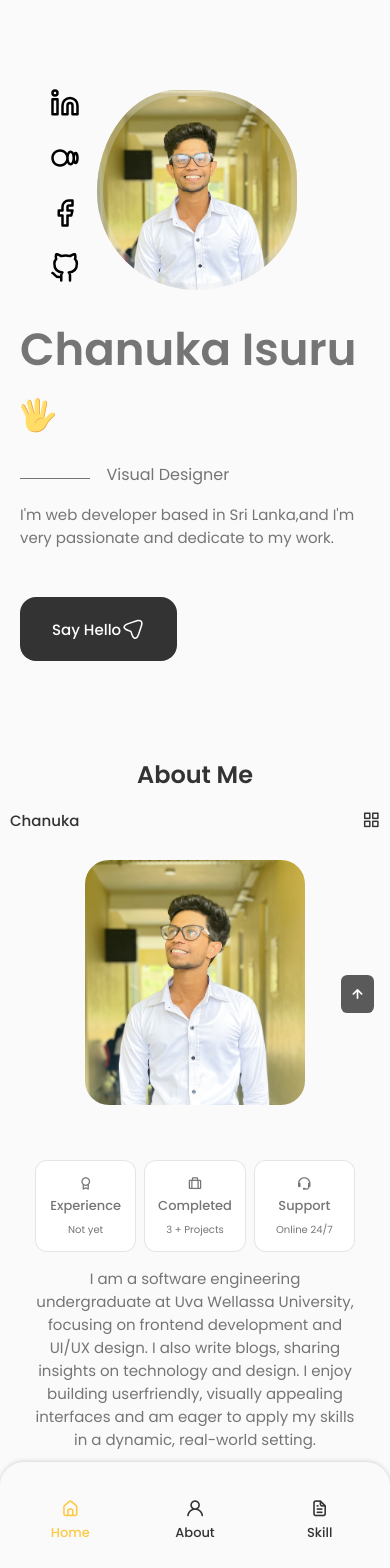
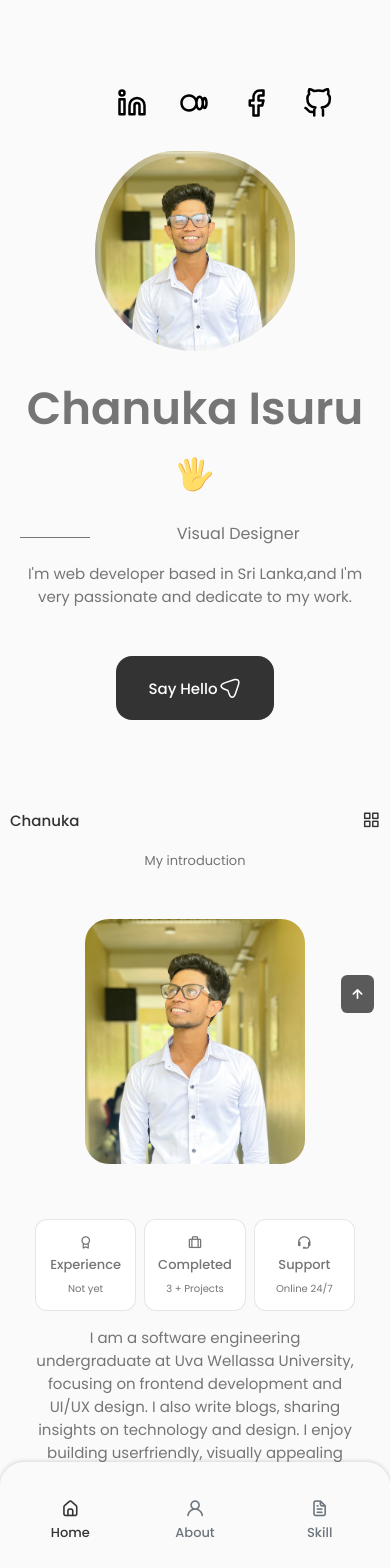
Before and after one commit to Chanukaisuru/Portfolio, a React (Create React App) app in the folder portfolio/: page / in a window 390 px wide. Shown: the top 1568 px of the page. Built offline with nearby package versions, Linux system fonts and the light colour scheme.

Commit message:
update css part

```diff
--- a/portfolio/src/components/header/header.css
+++ b/portfolio/src/components/header/header.css
@@ -32,7 +32,7 @@ nav{
     flex-direction: column;
     align-items: center;
     font-size: var(--small-font-size);
-    color: var(--title-color);
+    color: #6c757d;
     font-weight: var(--font-medium);
     transition: .3s;
 }
@@ -46,7 +46,7 @@ nav{
 /*Active link*/
 .active-link,
 .nav_link:hover{
-    color: #fcca46;
+    color: var(--title-color);
 }
 
 .scroll-neader{
--- a/portfolio/src/components/home/home.css
+++ b/portfolio/src/components/home/home.css
@@ -6,19 +6,20 @@
     grid-template-columns: 116px repeat(2, 1fr);
     padding-top: 5.5rem;
     column-gap: 2rem;
-    align-items: center;
+
 
 }
 
 .home_social{
     display: grid;
     grid-template-columns: max-content;
-    row-gap: 1rem;
+    row-gap: 0;
+
 }
 
 .home_social-icon{
     font-size: 1.5rem;
-    color: var(--title-color);
+    color: #6c757d;
 }
 .home_social-icon:hover{
     color: var(--title-color-dark);
@@ -168,6 +169,19 @@
     .home_content{
         grid-template-columns: 0.5fr 3fr;
         padding-top: 3.5rem;
+        display: flex; /* Ensure it uses flexbox */
+        flex-direction: column; /* Stack items vertically */
+        justify-content: center; /* Center content vertically */
+        align-items: center; /* Center content horizontally */
+        text-align: center; /* Ensure text alignment */
+
+    }
+
+    .home_social{
+
+        display: flex;
+        gap: 2rem;
+
     }
 
     .home_img{
```
